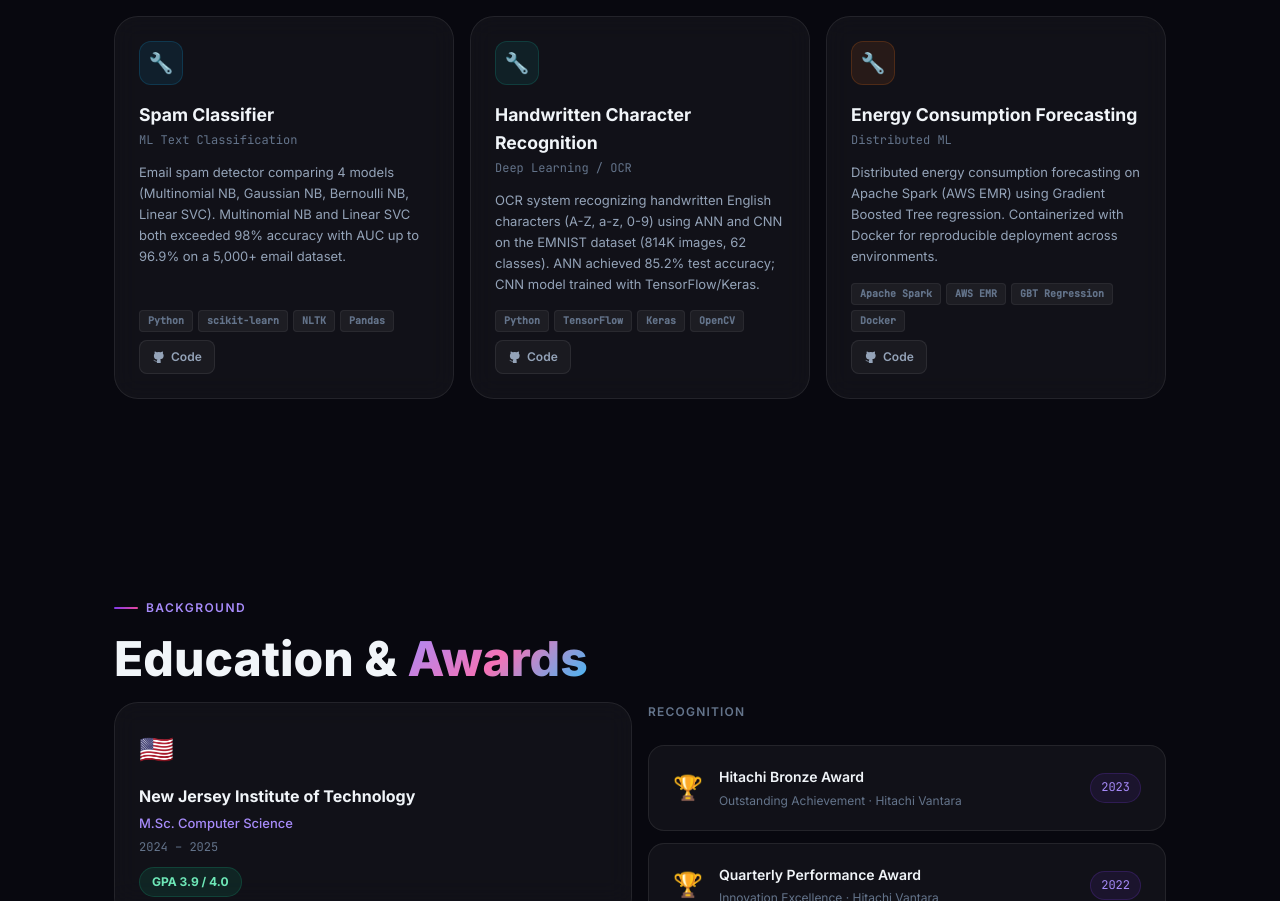
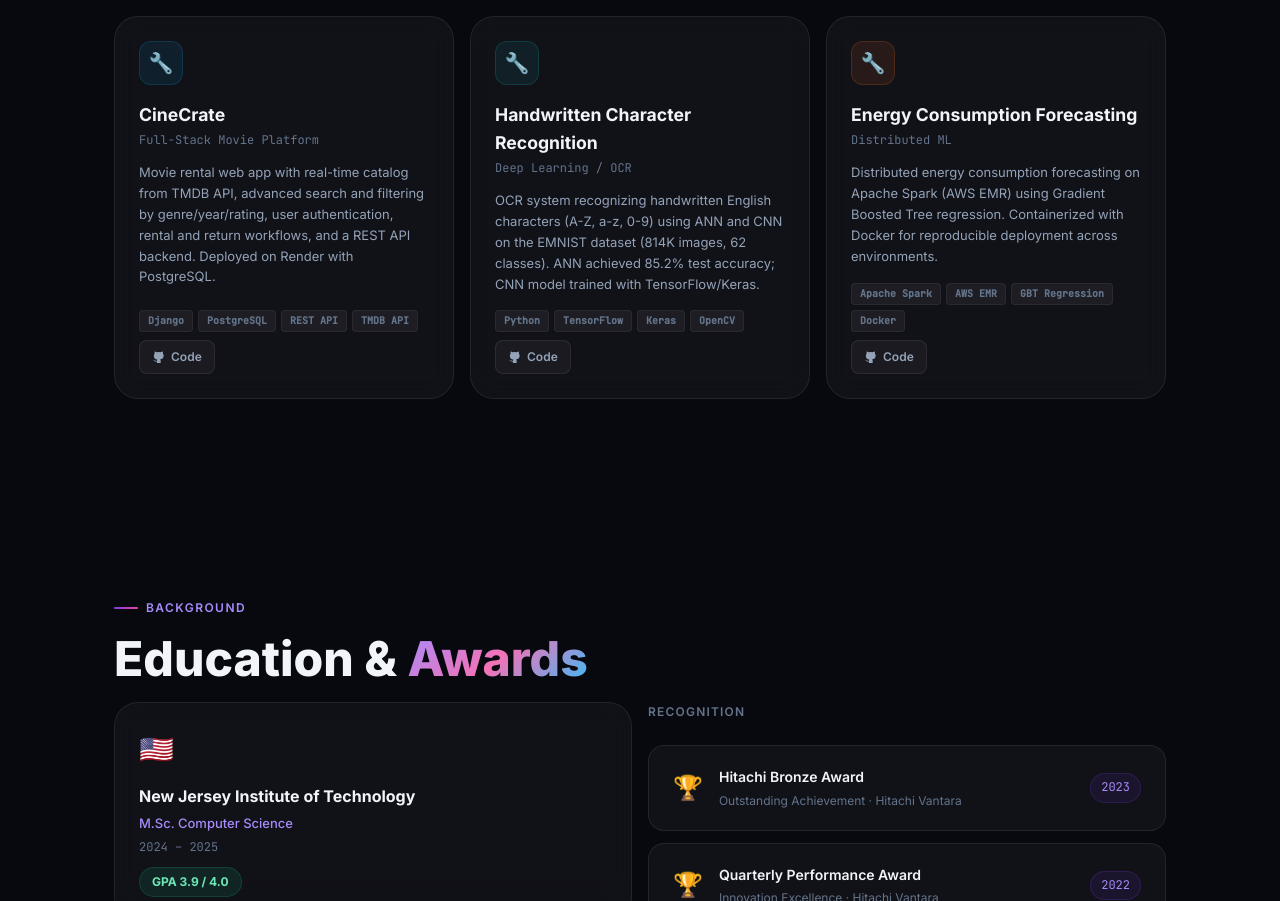
Before and after one commit to sruthivellore/portfolio, a React (Vite) app: page / in a window 1280 px wide. Shown: the part 4735-5636 px from the top of the page. Built offline with nearby package versions, Linux system fonts and the light colour scheme.

Commit message:
Replace Spam Classifier with CineCrate enhanced version

```diff
--- a/src/App.jsx
+++ b/src/App.jsx
@@ -118,11 +118,11 @@ export const DATA = {
       color: '#8b5cf6',
     },
     {
-      name: 'Spam Classifier',
-      subtitle: 'ML Text Classification',
-      description: 'Email spam detector comparing 4 models (Multinomial NB, Gaussian NB, Bernoulli NB, Linear SVC). Multinomial NB and Linear SVC both exceeded 98% accuracy with AUC up to 96.9% on a 5,000+ email dataset.',
-      tech: ['Python', 'scikit-learn', 'NLTK', 'Pandas', 'Matplotlib'],
-      github: 'https://github.com/sruthivellore/SpamClassifier',
+      name: 'CineCrate',
+      subtitle: 'Full-Stack Movie Platform',
+      description: 'Movie rental web app with real-time catalog from TMDB API, advanced search and filtering by genre/year/rating, user authentication, rental and return workflows, and a REST API backend. Deployed on Render with PostgreSQL.',
+      tech: ['Django', 'PostgreSQL', 'REST API', 'TMDB API', 'Bootstrap'],
+      github: 'https://github.com/sruthivellore/CineCrate',
       color: '#0ea5e9',
     },
     {
```
